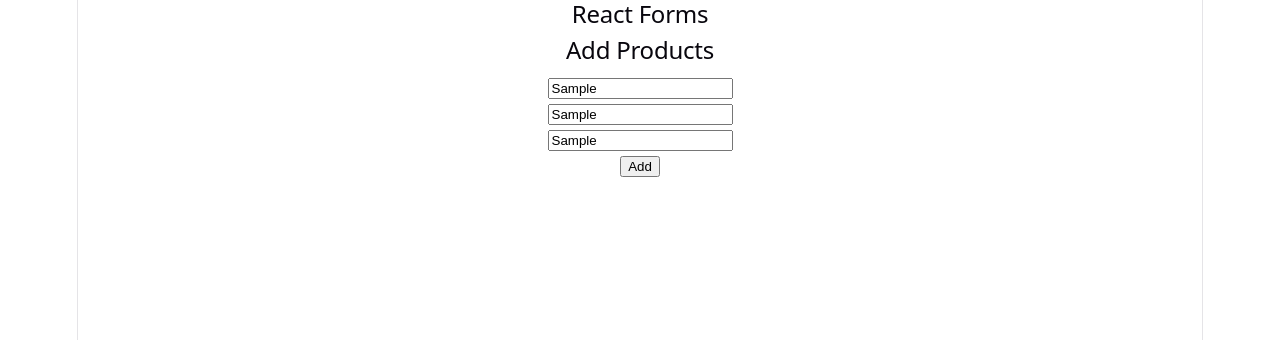
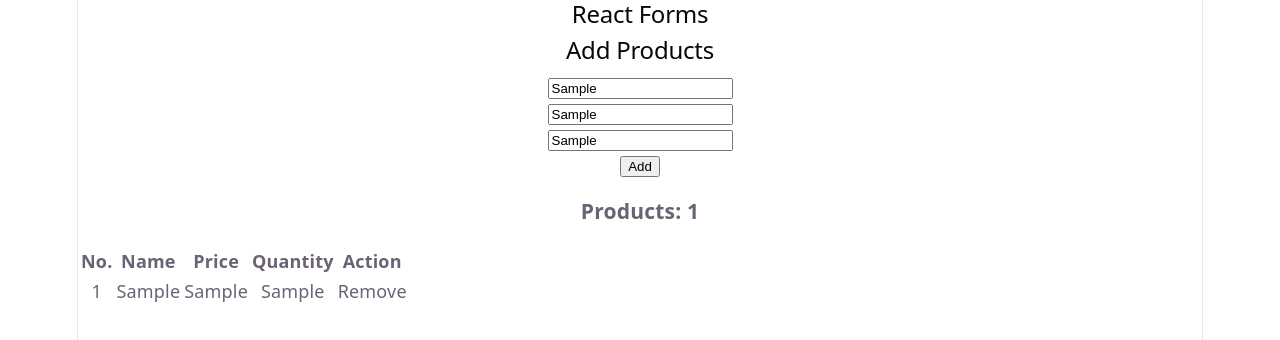
Before and after one commit to chandan-d-karmaker/react-form, a React (Vite) app: page / in a window 1280 px wide. Both pictures are taken after typing "Sample", "Sample", "Sample" into the empty fields and a click on the input "Add". Shown: the top 340 px of the page. Built offline with nearby package versions, Linux system fonts and the light colour scheme.

Commit message:
added product using a form and showed it in a table

```diff
--- a/src/components/Products/ProductForm.jsx
+++ b/src/components/Products/ProductForm.jsx
@@ -1,13 +1,13 @@
 import React from 'react';
 
-const ProductForm = () => {
+const ProductForm = ({ handleAddProducts }) => {
 
-    const handleAddProducts = e => {
+
+    const handleSubmit = (e) => {
         e.preventDefault();
-        const name =  e.target.name.value;
-        const price =  e.target.price.value;
-        const quantity =  e.target.quantity.value;
-        // console.log(name, price, quantity);
+        const name = e.target.name.value;
+        const price = e.target.price.value;
+        const quantity = e.target.quantity.value;
 
         const newProduct = {
             name,
@@ -15,13 +15,13 @@
             quantity
         }
 
-        console.log(newProduct);
+        handleAddProducts(newProduct);
 
     }
     return (
         <div>
             <h2>Add Products</h2>
-            <form onSubmit={handleAddProducts}>
+            <form onSubmit={handleSubmit}>
                 <input type="text" name='name' placeholder='Product Name' /> <br />
                 <input type="text" name='price' placeholder='Product Price' /> <br />
                 <input type="text" name='quantity' placeholder='Product Quantity' /> <br />
--- a/src/components/Products/ProductManagment.jsx
+++ b/src/components/Products/ProductManagment.jsx
@@ -1,12 +1,20 @@
-import React from 'react';
+import React, { useState } from 'react';
 import ProductForm from './ProductForm';
 import ProductTable from './ProductTable';
 
 const ProductManagment = () => {
+
+    const [products, setProducts] = useState([]);
+
+    const handleAddProducts = newProduct => {
+
+        const newProducts = [...products, newProduct];
+        setProducts(newProducts);
+    }
     return (
         <div>
-            <ProductForm/>
-            <ProductTable/>
+            <ProductForm handleAddProducts={handleAddProducts} />
+            <ProductTable products={products} />
         </div>
     );
 };
--- a/src/components/Products/ProductTable.jsx
+++ b/src/components/Products/ProductTable.jsx
@@ -1,9 +1,33 @@
 import React from 'react';
 
-const ProductTable = () => {
+const ProductTable = ({ products }) => {
     return (
         <div>
-
+            <h3>Products: {products.length}</h3>
+            <table>
+                <thead>
+                    <tr>
+                        <th>No.</th>
+                        <th>Name </th>
+                        <th>Price </th>
+                        <th>Quantity </th>
+                        <th>Action </th>
+                    </tr>
+                </thead>
+                <tbody>
+                    {
+                        products.map((product, index) =>
+                            <tr key={index}>
+                                <td>{index + 1}</td>
+                                <td>{product.name}</td>
+                                <td>{product.price}</td>
+                                <td>{product.quantity}</td>
+                                <td>Remove</td>
+                            </tr>
+                        )
+                    }
+                </tbody>
+            </table>
         </div>
     );
 };
```
